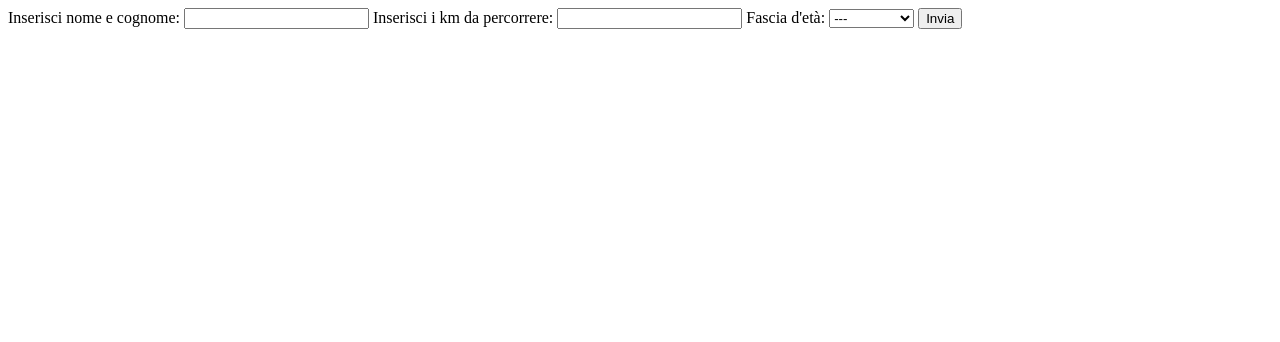
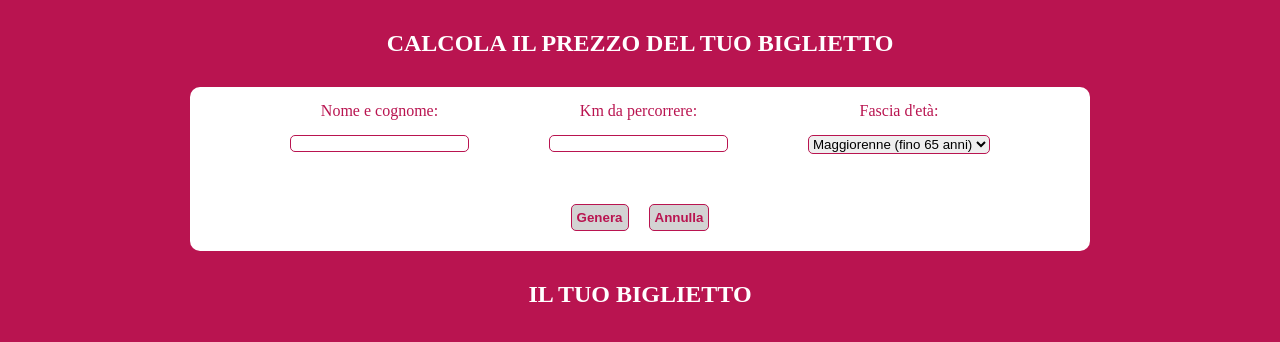
Before and after one commit to Ste-cracco/js-biglietto-treno-form, a plain HTML site: page index.html in a window 1280 px wide. Drawn offline with Linux system fonts and the light colour scheme.

Commit message:
Sezione "Calcola prezzi biglietto" completata

```diff
--- a/css/style.css
+++ b/css/style.css
@@ -0,0 +1,74 @@
+* {
+    margin: 0;
+    padding: 0;
+    box-sizing: border-box;
+}
+
+.flex {
+    display: flex;
+    flex-wrap: wrap;
+}
+
+.flex_column {
+    display: flex;
+    flex-direction: column;
+}
+
+input {
+    outline: none;
+}
+
+body {
+    background-color: #B91450;
+}
+
+.container {
+    width: 900px;
+    margin: auto;
+}
+
+h2 {
+    color: white;
+    text-transform: uppercase;
+    padding: 30px 0;
+    text-align: center;
+}
+
+.container_input {
+    border-radius: 10px;
+    background-color: white;
+}
+
+.row {
+    width: 100%;
+    justify-content: center;
+    gap: 80px;
+}
+
+
+.bordo_input {
+    border: 1px solid #B91450;
+    border-radius: 5px;
+}
+
+label {
+    color: #B91450;
+    text-align: center;
+    padding: 15px 0;
+}
+
+.tasti_submit {
+    text-align: center;
+    padding-top: 50px;
+    padding-bottom: 20px;
+    gap: 20px;
+}
+
+.tasti_submit input {
+    padding: 5px;
+    border: 1px solid #B91450;
+    border-radius: 5px;
+    color: #B91450;
+    font-weight: 900;
+    background-color: lightgray;
+}
--- a/index.html
+++ b/index.html
@@ -4,24 +4,48 @@
     <meta charset="UTF-8">
     <meta http-equiv="X-UA-Compatible" content="IE=edge">
     <meta name="viewport" content="width=device-width, initial-scale=1.0">
+    <link rel="stylesheet" href="css/style.css">
     <title>Biglietti Treno Form</title>
 </head>
 <body>
     <main>
-        <label for="nome_cognome">Inserisci nome e cognome:</label>
-        <input type="text" id="nome_cognome" name="nome_cognome">
+        <div class="container">
+            <h2>Calcola il prezzo del tuo biglietto</h2>
+            <div class="container_input">
+                <div class="row flex">
+                    <div class="input flex_column">
+                        <label for="nome_cognome">Nome e cognome:</label>
+                        <input class="bordo_input" type="text" id="nome_cognome" name="nome_cognome">
+                    </div>
 
-        <label for="kilometri">Inserisci i km da percorrere:</label>
-        <input type="text" id="kilometri" name="kilometri">
+                    <div class="input flex_column">
+                        <label for="kilometri">Km da percorrere:</label>
+                        <input class="bordo_input" type="text" id="kilometri" name="kilometri">
+                    </div>
 
-        <label for="fascia_eta">Fascia d'età:</label>
-        <select name="fascia_eta" id="fascia_eta">
-            <option value="maggiorenne">---</option>
-            <option value="minorenne">Minorenne</option>
-            <option value="over65">Over 65</option>
-        </select>
+                    <div class="input flex_column">
+                        <label for="fascia_eta">Fascia d'età:</label>
+                        <select class="bordo_input" name="fascia_eta" id="fascia_eta">
+                            <option value="maggiorenne">Maggiorenne (fino 65 anni)</option>
+                            <option value="minorenne">Minorenne</option>
+                            <option value="over65">Over 65</option>
+                        </select>
+                    </div>
+                </div>
+                <div class="row tasti_submit flex">
+                    <input type="submit" value="Genera">
+                    <input type="submit" value="Annulla">
+                </div>
+            </div> <!-- Chiusura Container Input -->
 
-        <input type="submit" value="Invia">
+            <h2>Il tuo biglietto</h2>
+            <div class="container_input">
+                <div class="row flex">
+
+                </div>
+            </div> <!-- Chiusura Container Input -->
+        </div> <!-- Chiusura Main Container -->
+
 
     </main>
 
```
